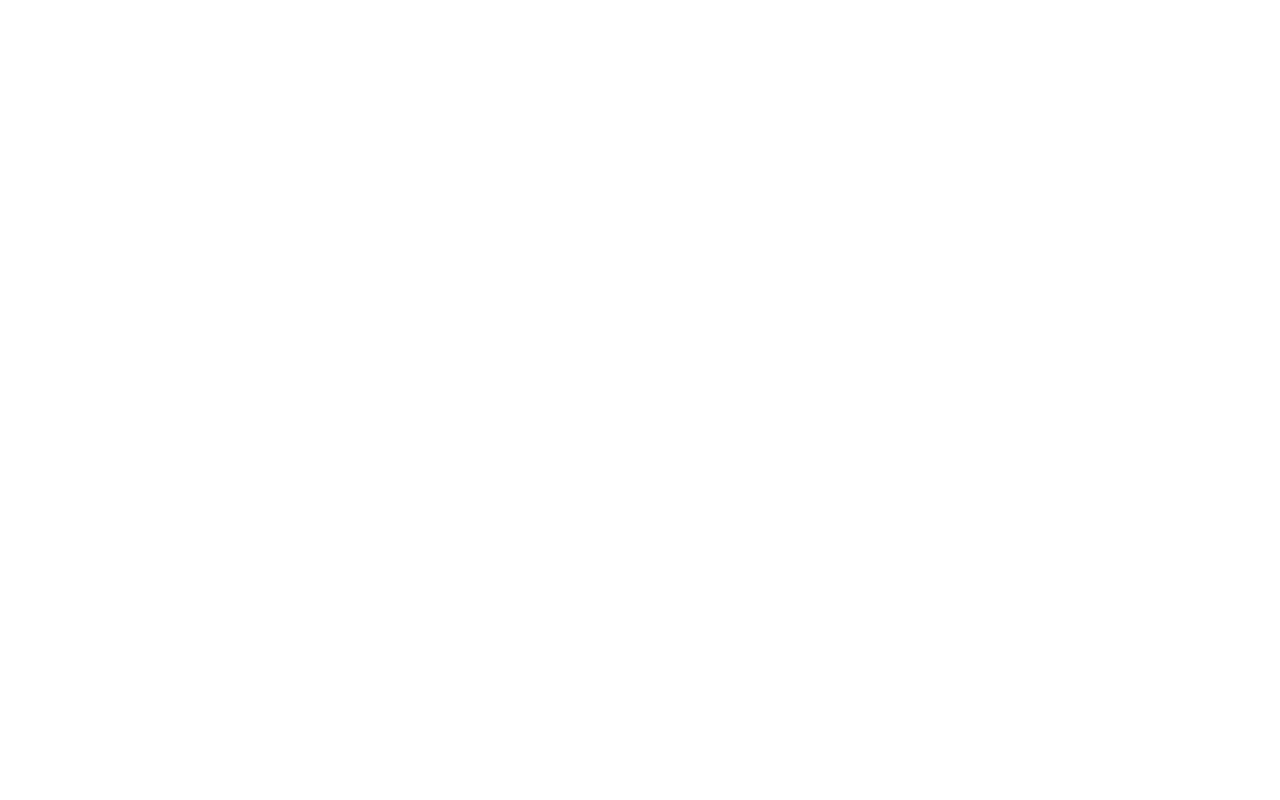
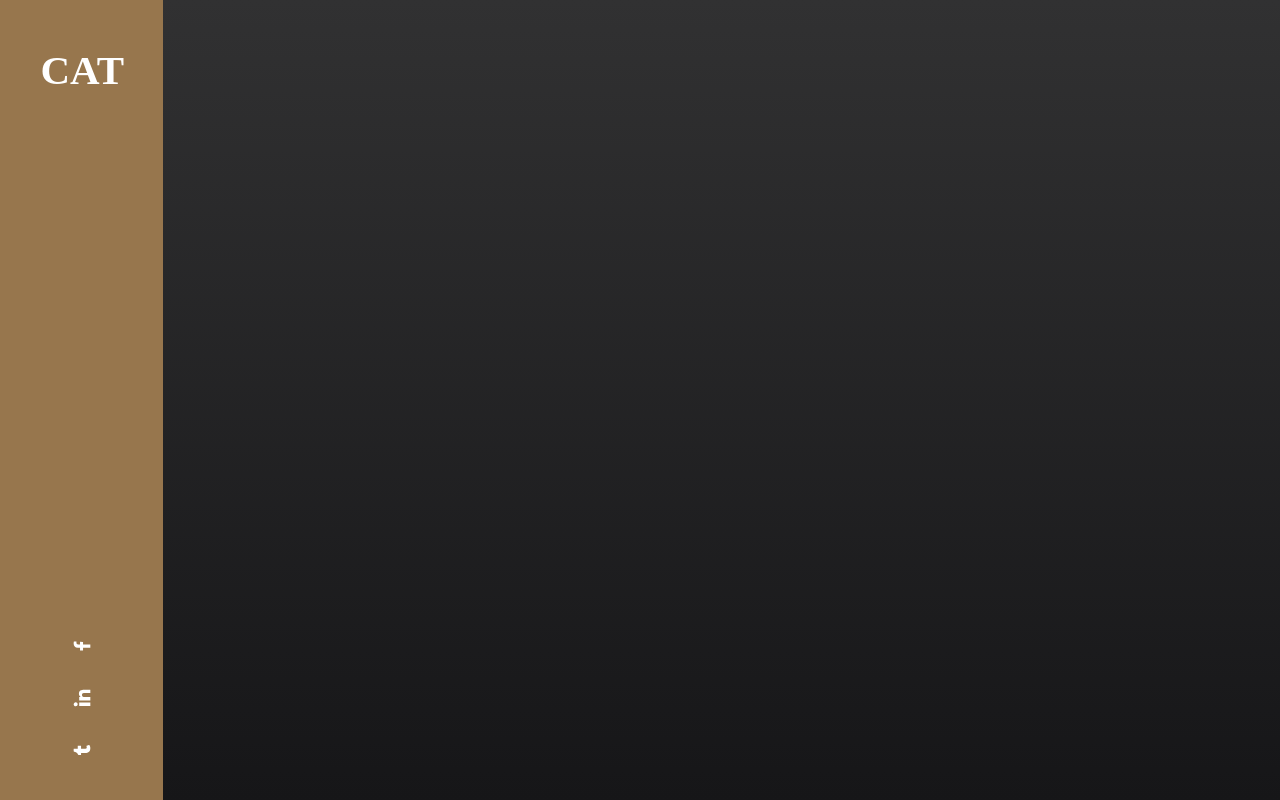
Before and after one commit to bosiann/230302-cat-web, a plain HTML site: page index.html in a window 1280 px wide. Drawn offline with Linux system fonts and the light colour scheme.

Commit message:
feat:social-icons

```diff
--- /dev/null
+++ b/css/restes.css
@@ -0,0 +1,129 @@
+html,
+body,
+div,
+span,
+applet,
+object,
+iframe,
+h1,
+h2,
+h3,
+h4,
+h5,
+h6,
+p,
+blockquote,
+pre,
+a,
+abbr,
+acronym,
+address,
+big,
+cite,
+code,
+del,
+dfn,
+em,
+img,
+ins,
+kbd,
+q,
+s,
+samp,
+small,
+strike,
+strong,
+sub,
+sup,
+tt,
+var,
+b,
+u,
+i,
+center,
+dl,
+dt,
+dd,
+ol,
+ul,
+li,
+fieldset,
+form,
+label,
+legend,
+table,
+caption,
+tbody,
+tfoot,
+thead,
+tr,
+th,
+td,
+article,
+aside,
+canvas,
+details,
+embed,
+figure,
+figcaption,
+footer,
+header,
+hgroup,
+menu,
+nav,
+output,
+ruby,
+section,
+summary,
+time,
+mark,
+audio,
+video {
+  margin: 0;
+  padding: 0;
+  border: 0;
+  font-size: 100%;
+  font: inherit;
+  vertical-align: baseline;
+}
+/* HTML5 display-role reset for older browsers */
+article,
+aside,
+details,
+figcaption,
+figure,
+footer,
+header,
+hgroup,
+menu,
+nav,
+section {
+  display: block;
+}
+body {
+  line-height: 1;
+}
+ol,
+ul {
+  list-style: none;
+}
+blockquote,
+q {
+  quotes: none;
+}
+blockquote:before,
+blockquote:after,
+q:before,
+q:after {
+  content: "";
+  content: none;
+}
+table {
+  border-collapse: collapse;
+  border-spacing: 0;
+}
+
+/* custom 一個是往內算 一個往外算 回家再研究 border-box */
+* {
+  box-sizing: border-box;
+}
--- a/css/style.css
+++ b/css/style.css
@@ -1,2 +1,45 @@
 .container {
+  background: linear-gradient(180deg, #313132 0%, #161618 100%);
+  width: 100vw;
+  height: 100vh;
 }
+
+/* left */
+.left {
+  width: 163px;
+  height: 100%;
+  background-color: rgb(151, 118, 77);
+  display: flex;
+  justify-content: space-between;
+  flex-direction: column;
+  align-items: center;
+  padding: 40px;
+}
+.social-icons {
+  height: 124px;
+  display: flex;
+  flex-direction: column;
+  justify-content: space-between;
+  align-items: center;
+}
+.social-icon {
+  width: 20px;
+  height: 20px;
+}
+
+.logo {
+  width: 82px;
+  height: 61px;
+
+  font-family: "Tuffy";
+  font-style: normal;
+  font-weight: 700;
+  font-size: 41px;
+  line-height: 61px;
+  /* identical to box height */
+
+  text-align: center;
+  text-transform: uppercase;
+
+  color: #ffffff;
+}
--- a/index.html
+++ b/index.html
@@ -5,6 +5,7 @@
     <meta http-equiv="X-UA-Compatible" content="IE=edge" />
     <meta name="viewport" content="width=device-width, initial-scale=1.0" />
     <title>Document</title>
+    <link rel="stylesheet" href="css/restes.css" />
     <link rel="stylesheet" href="css/style.css" />
   </head>
   <body>
@@ -18,11 +19,19 @@
     <!-- 從最外層開始建 建議使用class -->
     <div class="container">
       <div class="left">
-        <div class="logo"></div>
+        <div class="logo">CAT</div>
         <div class="social-icons">
-          <img src="images/icons/facebook-f.svg" alt="" class="social-icon" />
-          <img src="" alt="" class="social-icon" />
-          <img src="" alt="" class="social-icon" />
+          <img
+            src="images/icons/facebook-f.svg"
+            alt="facebook"
+            class="social-icon"
+          />
+          <img
+            src="images/icons/linkedin-in.svg"
+            alt="linkedin"
+            class="social-icon"
+          />
+          <img src="images/icons/tumblr.svg" alt="tumblr" class="social-icon" />
         </div>
       </div>
       <div class="right"></div>
```
